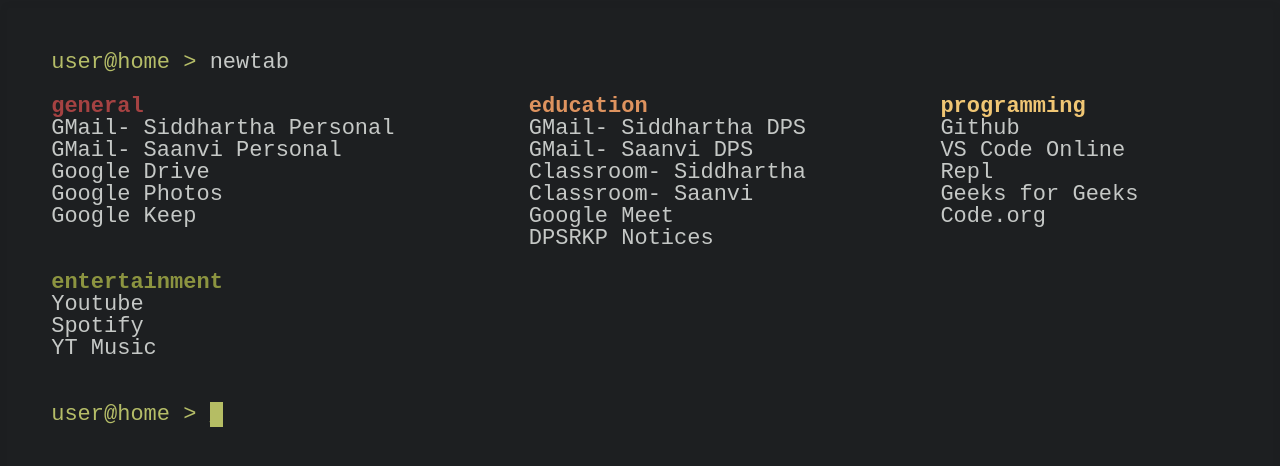
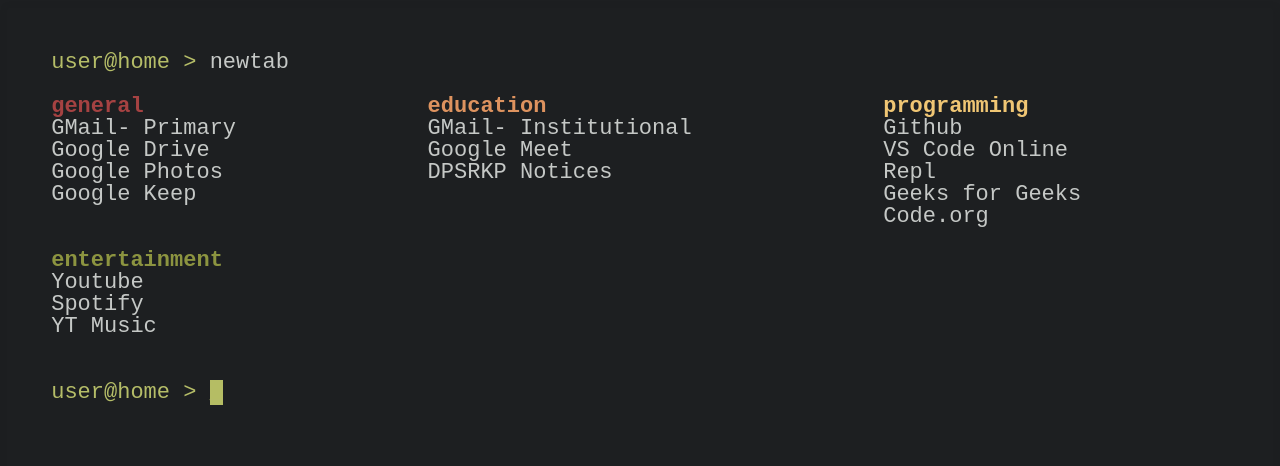
Before and after one commit to SidVer312/Terminal-UI-Homepage, a plain HTML site: page Custom-Startpage/index.html in a window 1280 px wide. Drawn offline with Linux system fonts and the light colour scheme.

Commit message:
Update index.html

```diff
--- a/Custom-Startpage/index.html
+++ b/Custom-Startpage/index.html
@@ -102,8 +102,7 @@
         <nav>
             <ul>
                 <li>general</li>
-                <li><a href="https://mail.google.com/mail/u/0/#inbox">GMail- Siddhartha Personal</a></li>
-                <li><a href="https://mail.google.com/mail/u/3/#inbox">GMail- Saanvi Personal</a></li>
+                <li><a href="https://mail.google.com/mail/u/0/#inbox">GMail- Primary</a></li>
                 <li><a href="https://drive.google.com">Google Drive</a></li>
                 <li><a href="https://photos.google.com">Google Photos</a></li>
                 <li><a href="https://keep.google.com">Google Keep</a></li>
@@ -111,10 +110,7 @@
             </ul>
             <ul>
                 <li>education</li>
-                <li><a href="https://mail.google.com/mail/u/1/#inbox">GMail- Siddhartha DPS</a></li>
-                <li><a href="https://mail.google.com/mail/u/2/#inbox">GMail- Saanvi DPS</a></li>
-                <li><a href="https://classroom.google.com/u/1/">Classroom- Siddhartha</a></li>
-                <li><a href="https://classroom.google.com/u/2/">Classroom- Saanvi</a></li>
+                <li><a href="https://mail.google.com/mail/u/1/#inbox">GMail- Institutional</a></li>
                 <li><a href="https://meet.google.com/">Google Meet</a></li>
                 <li><a href="https://dpsrkp.net/category/notices">DPSRKP Notices</a></li>
 
```
